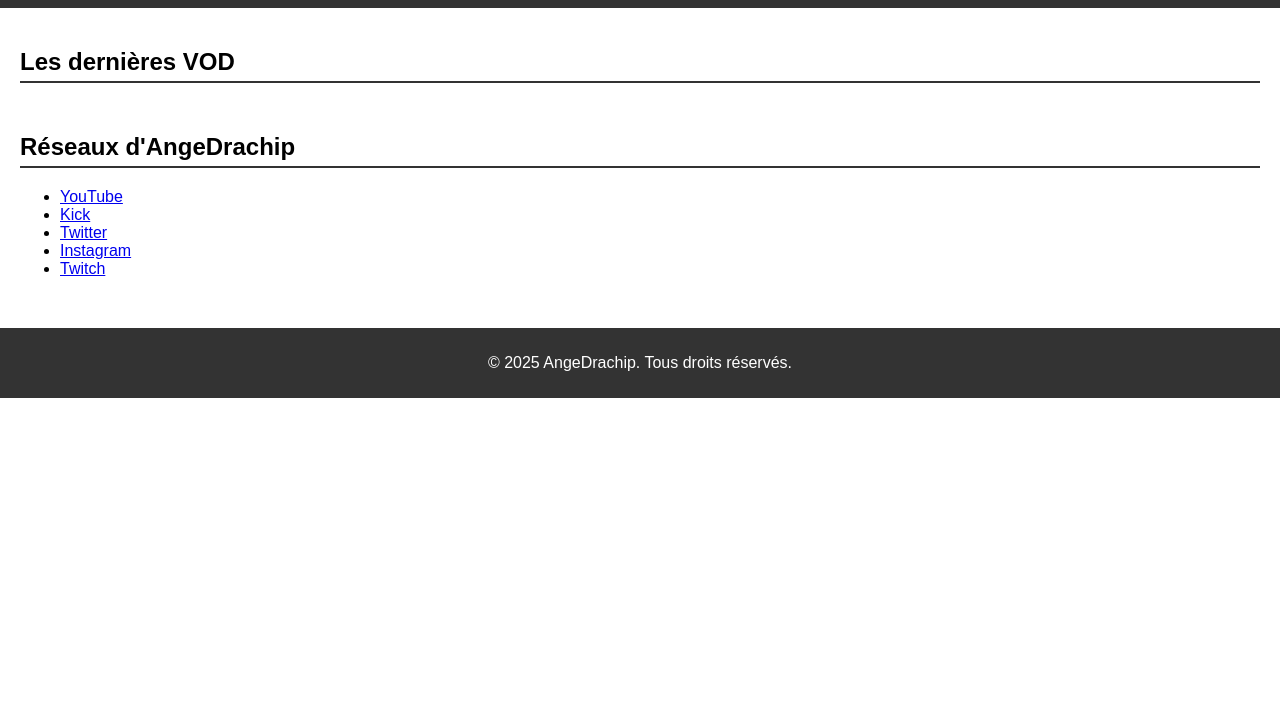
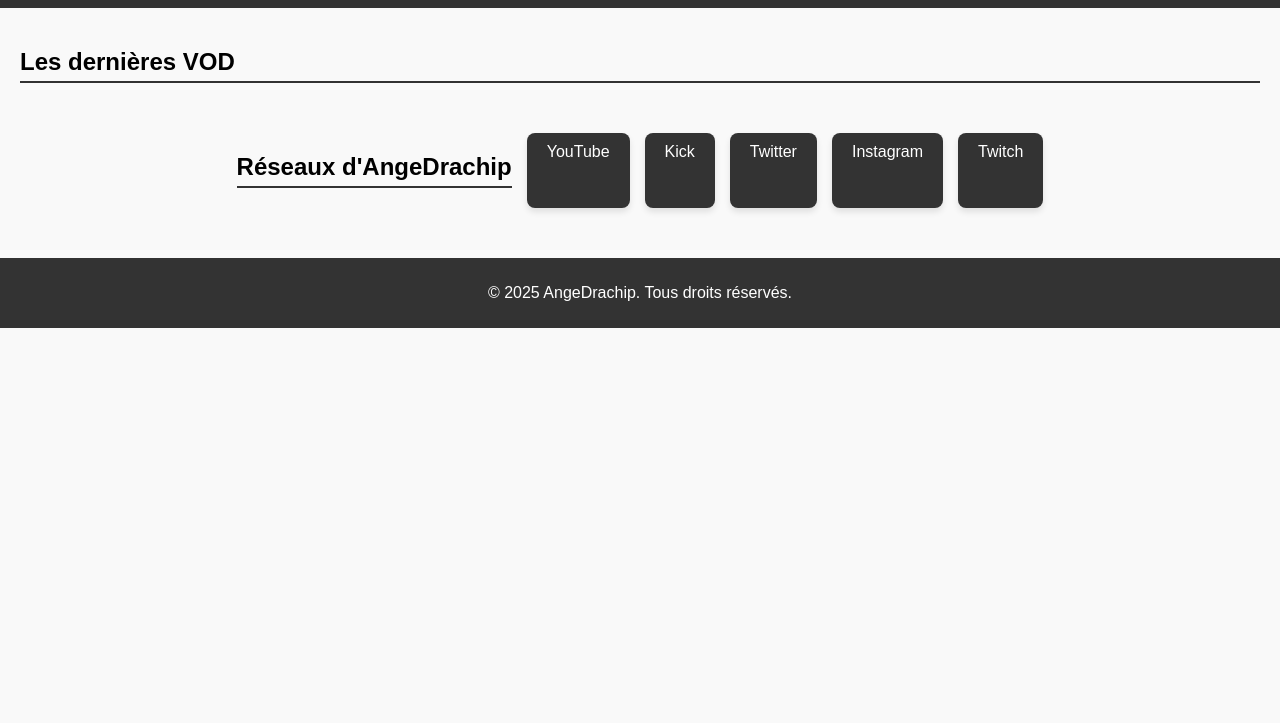
Before and after one commit to angeIRL/VODrachip, a plain HTML site: page index.html in a window 1280 px wide. Shown: the part 77-800 px from the top of the page. Drawn offline with Linux system fonts and the light colour scheme; a script that the page names is missing.

Commit message:
Update index.html

```diff
--- a/index.html
+++ b/index.html
@@ -10,11 +10,13 @@
             margin: 0;
             padding: 0;
             box-sizing: border-box;
+            background-color: #f9f9f9;
         }
         header {
             background-color: #333;
             color: white;
             padding: 10px 20px;
+            text-align: center;
         }
         header h1 {
             margin: 0;
@@ -51,6 +53,26 @@
             width: calc(33.333% - 10px);
             box-sizing: border-box;
         }
+        #reseaux {
+            display: flex;
+            flex-wrap: wrap;
+            gap: 15px;
+            justify-content: center;
+        }
+        #reseaux a {
+            display: inline-block;
+            background-color: #333;
+            color: white;
+            text-decoration: none;
+            padding: 10px 20px;
+            border-radius: 8px;
+            box-shadow: 0 4px 6px rgba(0, 0, 0, 0.1);
+            transition: transform 0.2s, box-shadow 0.2s;
+        }
+        #reseaux a:hover {
+            transform: translateY(-2px);
+            box-shadow: 0 6px 10px rgba(0, 0, 0, 0.15);
+        }
         footer {
             background-color: #333;
             color: white;
@@ -81,13 +103,11 @@
         </section>
         <section id="reseaux">
             <h2>Réseaux d'AngeDrachip</h2>
-            <ul>
-                <li><a href="https://www.youtube.com/c/AngeDrachip" target="_blank">YouTube</a></li>
-                <li><a href="https://kick.com/AngeDrachip" target="_blank">Kick</a></li>
-                <li><a href="https://twitter.com/AngeDrachip" target="_blank">Twitter</a></li>
-                <li><a href="https://www.instagram.com/AngeDrachip" target="_blank">Instagram</a></li>
-                <li><a href="https://www.twitch.tv/AngeDrachip" target="_blank">Twitch</a></li>
-            </ul>
+            <a href="https://www.youtube.com/c/AngeDrachip" target="_blank">YouTube</a>
+            <a href="https://kick.com/AngeDrachip" target="_blank">Kick</a>
+            <a href="https://twitter.com/AngeDrachip" target="_blank">Twitter</a>
+            <a href="https://www.instagram.com/AngeDrachip" target="_blank">Instagram</a>
+            <a href="https://www.twitch.tv/AngeDrachip" target="_blank">Twitch</a>
         </section>
     </main>
     <footer>
```
